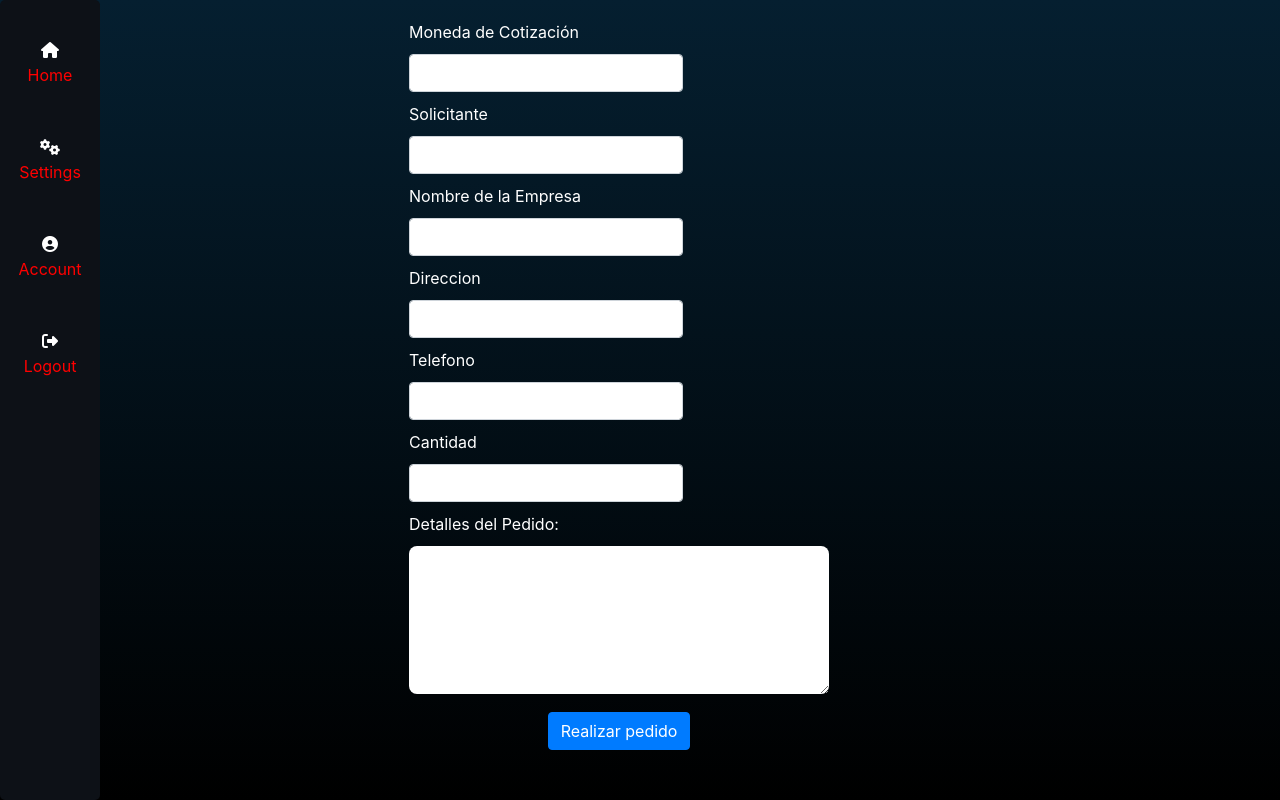
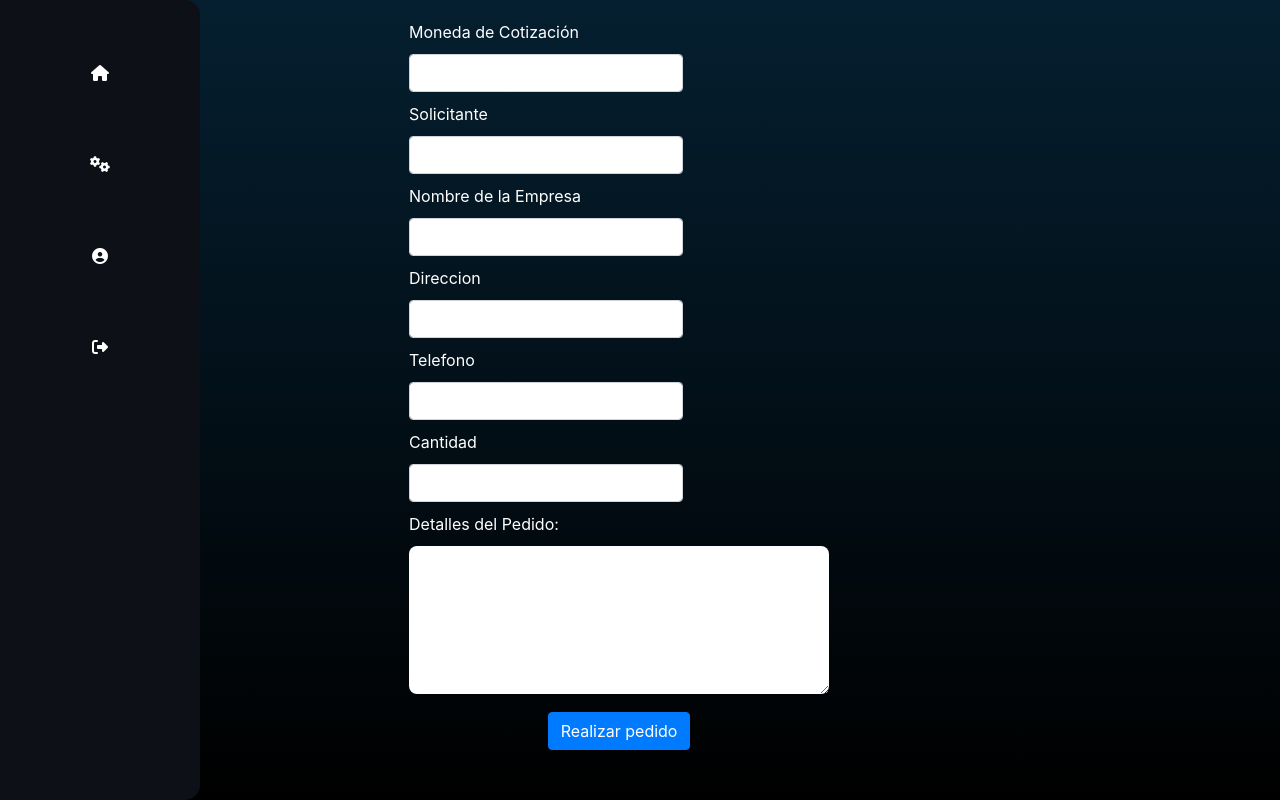
Before and after one commit to Maxprogit/erpvirtualizada, a Django app: page /dashboard/ in a window 1280 px wide. Run offline with Django 3.2, Linux system fonts and the light colour scheme; some libraries are stand-ins or nearby versions.

Commit message:
Revisision de detalles

```diff
--- a/web/static/sidebar.css
+++ b/web/static/sidebar.css
@@ -5,24 +5,24 @@
   height: 100vh;
   background-color: #0D1117;
   justify-content: space-evenly;
-  border-radius: 5px;
+  border-top-right-radius: 15px;
+  border-bottom-right-radius: 15px;
   align-items: center;
 }
 
-.input:hover {
+.input:hover, .input:focus-within {
   transition: all 0.5s ease-out;
   width: 200px;
 }
 
 span {
-  /* opacity: 0; */
+  display: none;
+}
+/* activamos el span y le damos un focus para que el inputo no reduzca su tamañno mientras tenga una opcion selecionada */
+.value:hover span, .value:focus-within span{
   display: block;
-  color: red;
-}
-
-span:hover {
   color: white;
-  /* opacity: 1; */
+  cursor: pointer;
 }
 
 /* Diseño responsivo del contenedor principal */
@@ -47,13 +47,14 @@ span:hover {
     border: none;
     padding: 10px;
     color: white;
-  display: flex;
+    display: inline-flex;
     position: relative;
-  gap: 5px;
+    /* gap: 5px; */
     border-radius: 4px;
     margin-top: -380px;
+    justify-content: center;
     align-items: center;
-  flex-direction: column; /* Esto se elimina en el hover */
+    cursor: pointer;
 }
 
 .value:hover {
@@ -68,6 +69,7 @@ span:hover {
   margin-top: -380px;
   flex-direction: row;
   justify-content: center;
+  cursor: pointer;
 }
 
 /* Diseño responsivo de los botones */
@@ -84,6 +86,7 @@ span:hover {
     align-items: center;
     justify-content: center;
     margin-top: 1px;
+    cursor: pointer;
   }
   .value:hover {
     width: 100%;
@@ -97,6 +100,7 @@ span:hover {
     margin-top: -380px;
     align-items: center;
     flex-direction: row;
+    cursor: pointer;
   }
   span {
     display: none;
```
Lines whose indentation alone changed are shown as unchanged.
